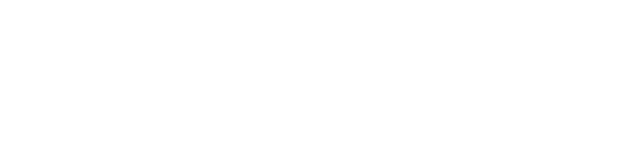
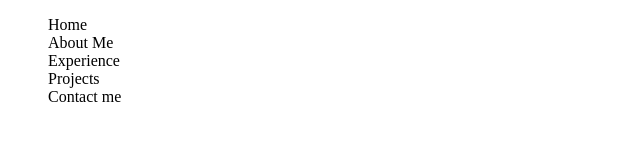
Before and after one commit to wjz224/portofolio-website, a plain HTML site: page index.html in a window 1280 px wide. Shown: the whole page, without its empty margins (0-640 px from the left). Drawn offline with Linux system fonts and the light colour scheme.

Commit message:
navbar html

```diff
--- a/index.html
+++ b/index.html
@@ -7,7 +7,15 @@
     <link rel="stylesheet" href="style.css">
 </head>
 <body>
-    <nav></nav>
+    <nav>
+        <ul>
+            <li>Home</li>
+            <li>About Me</li>
+            <li>Experience</li>
+            <li>Projects</li>
+            <li>Contact me</li>
+        </ul>
+    </nav>
     <script src="script.js"></script>
 </body>
 </html>
--- a/style.css
+++ b/style.css
@@ -0,0 +1,3 @@
+nav li{
+    list-style: none;
+}
```
